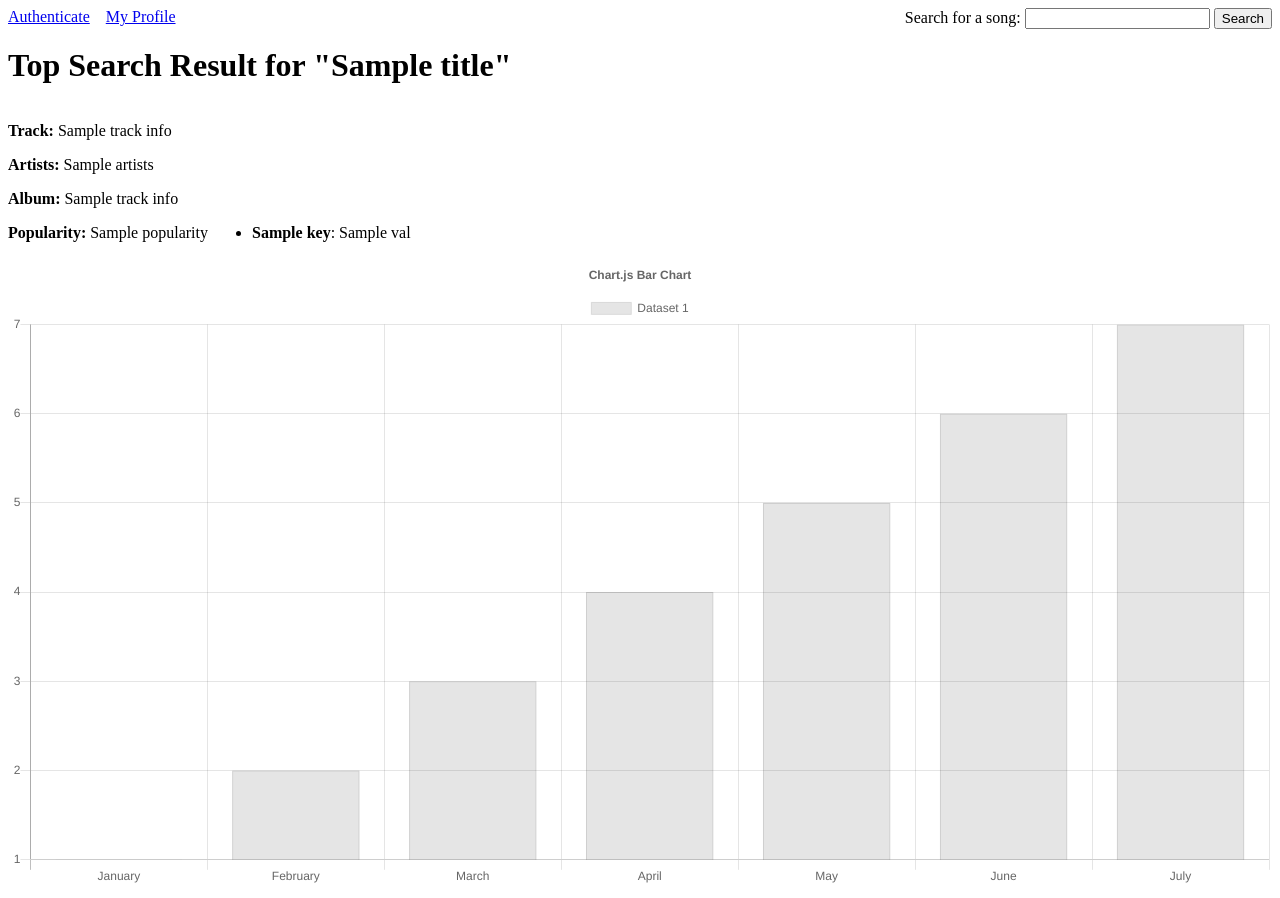
After one commit to zainosaurus/spotify-app, a Flask app: template app/templates/song_analysis.html in a window 1280 px wide. The commit adds this page. Run offline with Flask 2, Linux system fonts and the light colour scheme; the template is opened without the code that fills it: most values are stand-ins (such as "Sample title", 1, 10 or a date in 2020); some libraries are stand-ins or nearby versions.

Commit message:
Created Track class to represent a spotify track object

```diff
--- a/app/server.py
+++ b/app/server.py
@@ -2,6 +2,7 @@
 from functools import wraps
 import spotify.authenticator
 import spotify.api
+from spotify.objects import Track
 import requests
 import os
 from user import User
@@ -81,7 +82,7 @@
             .get_access_credentials(authorization_code, redirect_uri, os.environ['SPOTIFY_CLIENT_ID'], os.environ['SPOTIFY_CLIENT_SECRET'])
         access_token = response.get('access_token')
         # Get user profile
-        profile_info = spotify.api.get_current_profile(access_token).json()
+        profile_info = spotify.api.get_current_profile(access_token)
         if successful_request(profile_info):
             # Find user in database with this profile info
             user_instance = User({'display_name': profile_info.get('display_name'), 'spotify_id': profile_info.get('id'), 'email': profile_info.get('email')})
@@ -105,7 +106,7 @@
 @verify_user
 def my_profile():
     # send request to spotify to get current profile information
-    response = spotify.api.get_current_profile(current_user().get_access_token()).json()
+    response = spotify.api.get_current_profile(current_user().get_access_token())
 
     return render_template('index.html', title='My Profile', response_content=dict_to_string(response))
 
@@ -115,11 +116,9 @@
 @app.route('/song_info', methods = ['GET'])
 @verify_user
 def song_info():
-    track_info = spotify.api.search(current_user().get_access_token(), request.args.get('search_query'), 'track').json()
-    song_id = track_info['tracks']['items'][0]['id']
-    audio_features = spotify.api.track_audio_features(current_user().get_access_token(), song_id).json()
-    response_filtered = filter_search_response(track_info['tracks']['items'][0], audio_features)
-    return render_template('index.html', title = request.args.get('search_query'), response_content = dict_to_string(response_filtered))
+    track = Track.find(current_user().get_access_token(), request.args.get('search_query'))
+    track.perform_audio_analysis()
+    return render_template('song_analysis.html', title = request.args.get('search_query'), track_info = track.to_simple_json())
 
 # Launch App
 if __name__ == "__main__":
--- a/app/spotify/api.py
+++ b/app/spotify/api.py
@@ -12,7 +12,7 @@
 # TODO return json instead of response (error handling for error messages)
 def get_current_profile(access_token):
     url = util.build_url([SPOTIFY_BASE_URL, 'me'])
-    return requests.get(url, headers = auth.create_header(access_token))
+    return requests.get(url, headers = auth.create_header(access_token)).json()
 
 # Uses Spotify's Search Endpoint to search for a resource (finds first resource)
 # param: query(string): search query
@@ -20,16 +20,16 @@
 def search(access_token, query, _type, limit = 1):
     url = util.build_url([SPOTIFY_BASE_URL, 'search'])
     params = dict(q = query, type = _type, limit = limit)
-    return requests.get(url, headers = auth.create_header(access_token), params = params)
+    return requests.get(url, headers = auth.create_header(access_token), params = params).json()
 
 # Gets Audio Analysis information for a Track
 # param: _id(string): Spotify ID for the track
 def track_audio_analysis(access_token, _id):
     url = util.build_url([SPOTIFY_BASE_URL, 'audio-analysis', _id])
-    return requests.get(url, headers = auth.create_header(access_token))
+    return requests.get(url, headers = auth.create_header(access_token)).json()
 
 # Gets Audio Features for a track
 # param: _id (string): Spotify ID for the track
 def track_audio_features(access_token, _id):
     url = util.build_url([SPOTIFY_BASE_URL, 'audio-features', _id])
-    return requests.get(url, headers = auth.create_header(access_token))
+    return requests.get(url, headers = auth.create_header(access_token)).json()
--- /dev/null
+++ b/app/static/js/song_analysis_chart.js
@@ -0,0 +1,33 @@
+var barChartData = {
+    labels: ['January', 'February', 'March', 'April', 'May', 'June', 'July'],
+    datasets: [{
+        label: 'Dataset 1',
+        color: '#cfecfe',
+        borderWidth: 1,
+        data: [
+            1, 2, 3, 4, 5, 6, 7
+        ]
+    }]
+
+};
+$(document).ready(function() {
+    var ctx = document.getElementById('chart').getContext('2d');
+    window.myBar = new Chart(ctx, {
+        type: 'bar',
+        data: barChartData,
+        options: {
+            responsive: true,
+            legend: {
+                position: 'top',
+            },
+            title: {
+                display: true,
+                text: 'Chart.js Bar Chart'
+            }
+        }
+    });
+});
+
+function updateChart(newChartData) {
+    barChartData.datasets
+}
--- a/app/templates/layouts/base.html
+++ b/app/templates/layouts/base.html
@@ -3,6 +3,7 @@
     <head>
         {% block head %}
         <title>{% block title %}Default Page{% endblock %} - Robolist </title>
+        <script src="https://ajax.googleapis.com/ajax/libs/jquery/3.4.1/jquery.min.js"></script>
         {% endblock head %}
     </head>
     <body>
--- a/app/templates/layouts/navigation.html
+++ b/app/templates/layouts/navigation.html
@@ -1,8 +1,14 @@
-<a href="{{ url_for('launch_spotify_authentication') }}">Authenticate</a>
-<a href="{{ url_for('my_profile') }}">My Profile</a>
+<div style='display: inline-block;'>
+    <a href="{{ url_for('launch_spotify_authentication') }}">Authenticate</a>
+    &nbsp&nbsp
+    <a href="{{ url_for('my_profile') }}">My Profile</a>
+    &nbsp&nbsp
+</div>
 
-<form method="GET" id = 'search-form' action = '/song_info'>
-    <label name='search_query'> Search for a song </label>
-    <input type='text' name='search_query'>
-    <input type='submit'>
-</form>
+<div style='float: right;'>
+    <form method="GET" id = 'search-form' action = '/song_info'>
+        <label name='search_query'> Search for a song: </label>
+        <input type='text' name='search_query'>
+        <input type='submit' value='Search'>
+    </form>
+</div>
--- /dev/null
+++ b/app/templates/song_analysis.html
@@ -0,0 +1,31 @@
+{% extends 'layouts/base.html' %}
+
+{% block title %} Top Search Result for "{{ title }}" {% endblock %}
+{% block head %}
+    {{ super() }}
+    <script src="https://cdnjs.cloudflare.com/ajax/libs/Chart.js/2.8.0/Chart.bundle.js" integrity="sha256-qSIshlknROr4J8GMHRlW3fGKrPki733tLq+qeMCR05Q=" crossorigin="anonymous"></script>
+    <script src="{{ url_for('static', filename = 'js/song_analysis_chart.js') }}"></script>
+    <style>
+        .inline {
+            display: inline-block;
+        }
+    </style>
+{% endblock %}
+
+{% block content %}
+    <div id = 'song-info' class = 'inline'>
+        <p><b>Track: </b> {{ track_info['name'] }}</p>
+        <p><b>Artists: </b> {{ track_info['artists'] }}</p>
+        <p><b>Album: </b> {{ track_info['album_name'] }}</p>
+        <p><b>Popularity: </b> {{ track_info['popularity'] }}</p>
+    </div>
+    <div id = 'song-stats' class = 'inline'>
+        <ul>
+            {% for key, val in track_info['audio_features'].items() %}
+            <li><b>{{ key }}</b>: {{ val }}</li>
+            {% endfor %}
+        </ul>
+    </div>
+
+    <canvas id = 'chart' width = '100' height = '50'></canvas>
+{% endblock %}
```
Also changed, not shown: app/spotify/objects.py (+26 -9 lines), app/spotify/util.py (+15 -1 lines).
